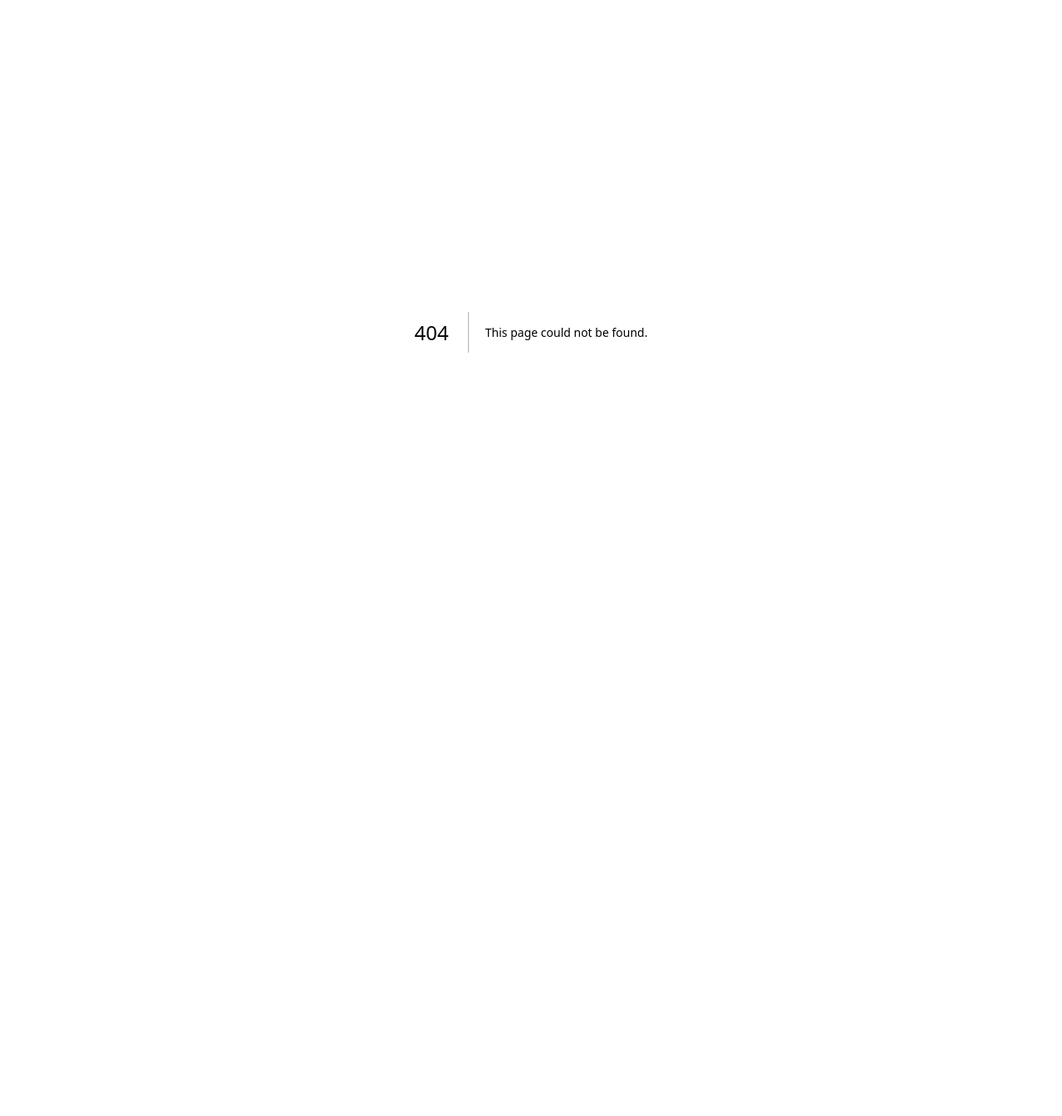
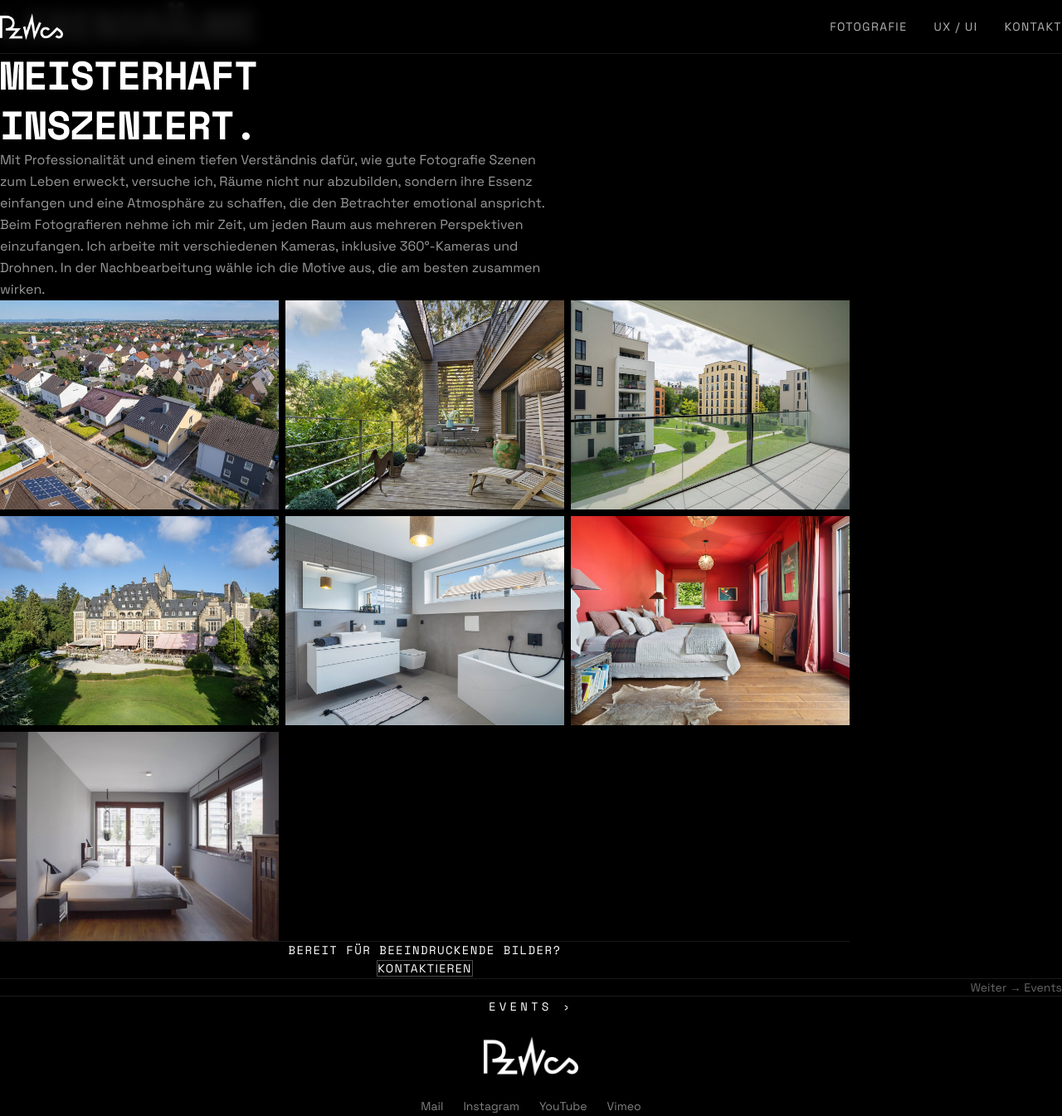
Before and after one commit to pzillas-design/pzillas-site, a Next.js app: page /foto/living in a window 1280 px wide. Before the commit this address had no page. Shown: the whole page at 83% size. Before the commit the page ends 800 px from the top, so only its background shows below. Built offline with nearby package versions, Linux system fonts and the light colour scheme.

Commit message:
feat: /foto overview and living/events/people photo gallery subpages

```diff
--- /dev/null
+++ b/src/app/foto/events/page.tsx
@@ -0,0 +1,49 @@
+import Header from "@/components/Header";
+import Footer from "@/components/Footer";
+import PhotoGrid from "@/components/PhotoGrid";
+import Link from "next/link";
+
+const images = [
+  { src: "/images/events/dsc00793.jpg", alt: "Event" },
+  { src: "/images/events/web1d223.jpg", alt: "Event" },
+  { src: "/images/events/dsc07273.jpg", alt: "Event" },
+  { src: "/images/events/da2ecba0.jpg", alt: "Event" },
+  { src: "/images/events/webfedd.jpg", alt: "Event" },
+  { src: "/images/events/dsc00631.jpg", alt: "Event" },
+];
+
+export default function EventsPage() {
+  return (
+    <>
+      <Header />
+      <main className="pt-16">
+        <section className="px-6 md:px-12 py-16 max-w-5xl mx-auto">
+          <h1 className="font-mono text-3xl md:text-5xl font-bold tracking-tight uppercase text-white mb-12 leading-tight">
+            Bring your<br />Community<br />closer
+          </h1>
+          <PhotoGrid images={images} columns={3} />
+          <div className="mt-12 py-12 border-t border-white/10 text-center">
+            <p className="font-mono text-sm tracking-widest uppercase text-white mb-4">
+              Bereit für beeindruckende Bilder?
+            </p>
+            <a
+              href="mailto:pzillas2@gmail.com"
+              className="font-sans text-sm tracking-widest uppercase border border-white/30 px-8 py-3 hover:bg-white hover:text-black transition-all"
+            >
+              Kontaktieren
+            </a>
+          </div>
+        </section>
+        <nav className="flex justify-between px-6 md:px-12 py-6 border-t border-white/10 font-sans text-sm text-white/40">
+          <Link href="/foto/living" className="hover:text-white transition-colors">
+            ← Living
+          </Link>
+          <Link href="/foto/people" className="hover:text-white transition-colors">
+            Weiter → People
+          </Link>
+        </nav>
+      </main>
+      <Footer />
+    </>
+  );
+}
--- /dev/null
+++ b/src/app/foto/living/page.tsx
@@ -0,0 +1,56 @@
+import Header from "@/components/Header";
+import Footer from "@/components/Footer";
+import PhotoGrid from "@/components/PhotoGrid";
+import Link from "next/link";
+
+const images = [
+  { src: "/images/living/drohne-0006.jpg", alt: "Drohnenfotografie" },
+  { src: "/images/living/immo-0007.jpg", alt: "Immobilienfotografie" },
+  { src: "/images/living/immo-0012.jpg", alt: "Immobilienfotografie" },
+  { src: "/images/living/drohne-0007.jpg", alt: "Drohnenfotografie" },
+  { src: "/images/living/immo-0003.jpg", alt: "Immobilienfotografie" },
+  { src: "/images/living/immo-0009.jpg", alt: "Immobilienfotografie" },
+  { src: "/images/living/bild3.jpg", alt: "Interieur" },
+];
+
+export default function LivingPage() {
+  return (
+    <>
+      <Header />
+      <main className="pt-16">
+        <section className="px-6 md:px-12 py-16 max-w-5xl mx-auto">
+          <h1 className="font-mono text-3xl md:text-5xl font-bold tracking-tight uppercase text-white mb-8 leading-tight">
+            Lebensräume<br />meisterhaft<br />Inszeniert.
+          </h1>
+          <p className="font-sans text-base text-white/60 leading-relaxed max-w-2xl mb-12">
+            Mit Professionalität und einem tiefen Verständnis dafür, wie gute Fotografie Szenen zum
+            Leben erweckt, versuche ich, Räume nicht nur abzubilden, sondern ihre Essenz einfangen
+            und eine Atmosphäre zu schaffen, die den Betrachter emotional anspricht. Beim Fotografieren
+            nehme ich mir Zeit, um jeden Raum aus mehreren Perspektiven einzufangen. Ich arbeite mit
+            verschiedenen Kameras, inklusive 360°-Kameras und Drohnen. In der Nachbearbeitung wähle
+            ich die Motive aus, die am besten zusammen wirken.
+          </p>
+          <PhotoGrid images={images} columns={3} />
+          <div className="mt-12 py-12 border-t border-white/10 text-center">
+            <p className="font-mono text-sm tracking-widest uppercase text-white mb-4">
+              Bereit für beeindruckende Bilder?
+            </p>
+            <a
+              href="mailto:pzillas2@gmail.com"
+              className="font-sans text-sm tracking-widest uppercase border border-white/30 px-8 py-3 hover:bg-white hover:text-black transition-all"
+            >
+              Kontaktieren
+            </a>
+          </div>
+        </section>
+        <nav className="flex justify-between px-6 md:px-12 py-6 border-t border-white/10 font-sans text-sm text-white/40">
+          <span />
+          <Link href="/foto/events" className="hover:text-white transition-colors">
+            Weiter → Events
+          </Link>
+        </nav>
+      </main>
+      <Footer />
+    </>
+  );
+}
--- /dev/null
+++ b/src/app/foto/page.tsx
@@ -0,0 +1,44 @@
+import Header from "@/components/Header";
+import Footer from "@/components/Footer";
+import Image from "next/image";
+import Link from "next/link";
+
+const categories = [
+  { label: "Living", href: "/foto/living", image: "/images/foto/architektur.jpg" },
+  { label: "Events", href: "/foto/events", image: "/images/foto/events-preview.jpg" },
+  { label: "People", href: "/foto/people", image: "/images/foto/personen-preview.jpg" },
+];
+
+export default function FotoPage() {
+  return (
+    <>
+      <Header />
+      <main className="pt-16 min-h-screen">
+        <section className="px-6 md:px-12 py-16">
+          <p className="font-mono text-xs tracking-[0.3em] uppercase text-white/40 mb-12">
+            Fotografie
+          </p>
+          <div className="grid grid-cols-1 md:grid-cols-3 gap-4">
+            {categories.map((cat) => (
+              <Link key={cat.href} href={cat.href} className="group block">
+                <div className="relative aspect-[3/4] overflow-hidden mb-4">
+                  <Image
+                    src={cat.image}
+                    alt={cat.label}
+                    fill
+                    className="object-cover group-hover:scale-105 transition-transform duration-500"
+                    sizes="(max-width: 768px) 100vw, 33vw"
+                  />
+                </div>
+                <h2 className="font-mono text-sm tracking-widest uppercase text-white group-hover:text-white/70 transition-colors">
+                  {cat.label}
+                </h2>
+              </Link>
+            ))}
+          </div>
+        </section>
+      </main>
+      <Footer />
+    </>
+  );
+}
--- /dev/null
+++ b/src/app/foto/people/page.tsx
@@ -0,0 +1,44 @@
+import Header from "@/components/Header";
+import Footer from "@/components/Footer";
+import PhotoGrid from "@/components/PhotoGrid";
+import Link from "next/link";
+
+const images = [
+  { src: "/images/people/web32b.jpg", alt: "Portrait" },
+  { src: "/images/people/web50e.jpg", alt: "Portrait" },
+  { src: "/images/people/web1d2.jpg", alt: "Portrait" },
+  { src: "/images/people/dsc07273.jpg", alt: "Portrait" },
+  { src: "/images/people/bildschirm.jpg", alt: "Portrait" },
+  { src: "/images/people/dsc07760.jpg", alt: "Portrait" },
+  { src: "/images/people/p1210241.jpg", alt: "Portrait" },
+  { src: "/images/people/dsc07480.jpg", alt: "Portrait" },
+];
+
+export default function PeoplePage() {
+  return (
+    <>
+      <Header />
+      <main className="pt-16">
+        <section className="px-6 md:px-12 py-16 max-w-5xl mx-auto">
+          <h1 className="font-mono text-3xl md:text-5xl font-bold tracking-tight uppercase text-white mb-8 leading-tight">
+            Szenen<br />des Lebens
+          </h1>
+          <p className="font-sans text-base text-white/60 leading-relaxed max-w-2xl mb-12">
+            Als Fotograf ist meine Kamera nicht nur ein Werkzeug, sondern auch ein Spiegel meiner
+            Wahrnehmung. In jedes Foto, das ich auswähle und bearbeite, fließen unweigerlich meine
+            Vorlieben und mein Blick auf die Welt mit ein. Dieser Blick ist geprägt von einer
+            Wertschätzung für das Ruhige, das Sinnliche aber auch für Neugier und Philanthropie.
+          </p>
+          <PhotoGrid images={images} columns={3} />
+        </section>
+        <nav className="flex justify-between px-6 md:px-12 py-6 border-t border-white/10 font-sans text-sm text-white/40">
+          <Link href="/foto/events" className="hover:text-white transition-colors">
+            ← Events
+          </Link>
+          <span />
+        </nav>
+      </main>
+      <Footer />
+    </>
+  );
+}
```
